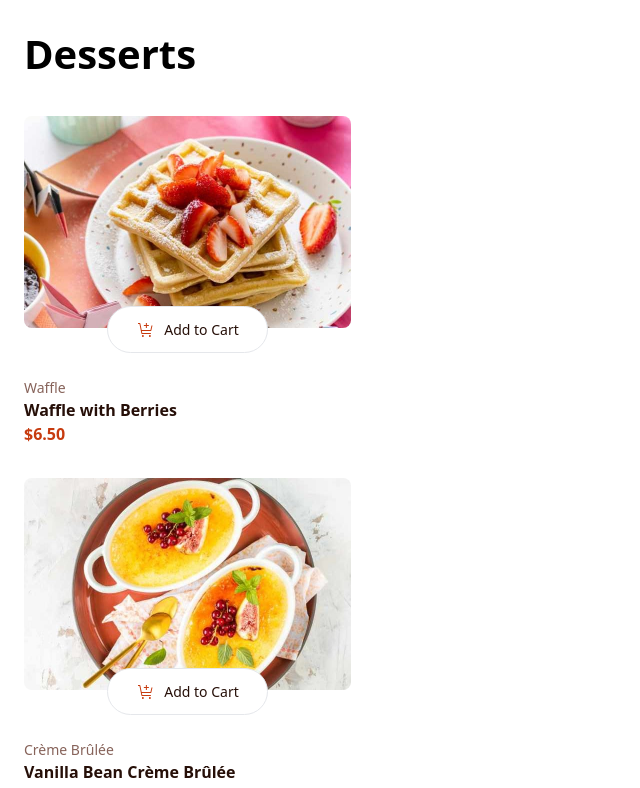
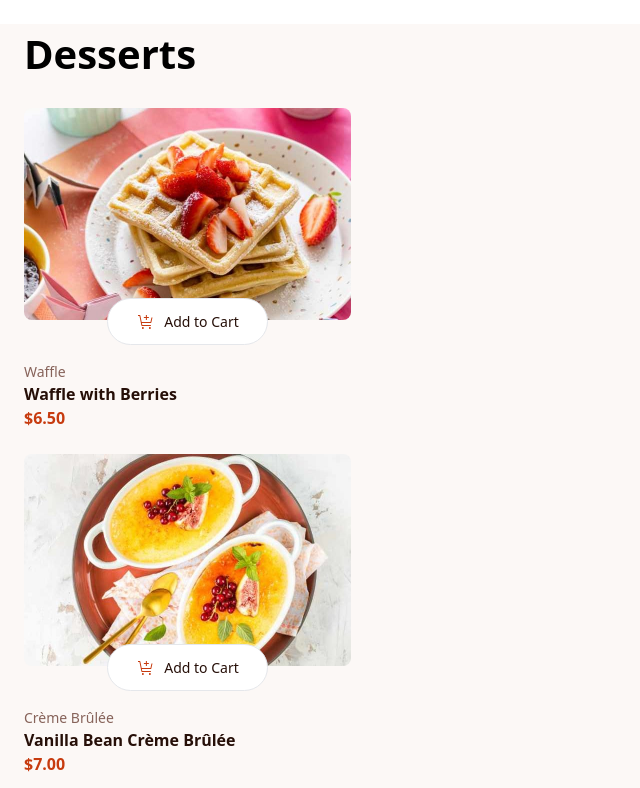
Before and after one commit to steamnp/bfs56, a React (Vite) app: page / in a window 1280 px wide. Shown: the top 788 px of the page, without its empty margins (0-640 px from the left). Built offline with nearby package versions, Linux system fonts and the light colour scheme.

Commit message:
add empty cart

```diff
--- a/src/app.jsx
+++ b/src/app.jsx
@@ -1,12 +1,10 @@
 import React from "react";
 import Home from "./pages/Home";
-import CheckOut from "./components/checkout";
 
 function app() {
   return (
-    <div>
+    <div className="bg-redRose">
       <Home />
-      <CheckOut />
     </div>
   );
 }
--- a/src/components/checkOut.jsx
+++ b/src/components/checkOut.jsx
@@ -1,7 +1,24 @@
 import React from "react";
+import EmptyCartImg from "/assets/images/illustration-empty-cart.svg";
 
 function CheckOut() {
-  return <div>CheckOut</div>;
+  return (
+    <>
+      <div className="bg-white rounded-s-xl w-[327px] h-[299px] mt-8">
+        <div className="p-6 ">
+          <h1 className="font-redhat font-bold text-[24px] text-redColor">
+            Your Cart(0)
+          </h1>
+        </div>
+        <div className="flex flex-col place-items-center m-6">
+          <img src={EmptyCartImg} alt="Empty cart" className="" />
+          <h3 className="font-redhat font-semibold text-[14px] text-lightRed my-4">
+            Your added items will appear here
+          </h3>
+        </div>
+      </div>
+    </>
+  );
 }
 
 export default CheckOut;
--- a/src/components/product.jsx
+++ b/src/components/product.jsx
@@ -3,7 +3,7 @@ function product({ name, category, price, image }) {
   //const [isHovered, setIsHovered] = useState(false);
   return (
     <>
-      <div className="mt-8 mb-6 flex flex-col">
+      <div className="mt-6 flex flex-col">
         <img
           src={image.mobile}
           alt={name}
@@ -21,7 +21,7 @@ function product({ name, category, price, image }) {
           </button>
         </div>
       </div>
-      <div className=" mt-4">
+      <div className="mt-4">
         <p className="font-redhat text-[14px] text-lightRed">{category}</p>
         <h1 className="font-redhat font-semibold text-[16px] text-blackishRed">
           {name}
--- a/src/pages/Home.jsx
+++ b/src/pages/Home.jsx
@@ -1,9 +1,10 @@
 import Product from "../components/product";
+import CheckOut from "../components/checkout";
 import data from "/data.json";
 
 function Home() {
   return (
-    <div className="m-6 w-[375px]">
+    <div className="m-6 w-[375px] bg-redRose">
       <h1 className="font-bold text-[40px]">Desserts</h1>
       {data.map((item, index) => (
         <Product
@@ -14,6 +15,7 @@ function Home() {
           image={item.image}
         />
       ))}
+      <CheckOut />
     </div>
   );
 }
--- a/tailwind.config.js
+++ b/tailwind.config.js
@@ -9,6 +9,7 @@ export default {
         redColor: "#C73B0F",
         buttonBorder: "#AD8A85",
         white: "#FFFFFF",
+        redRose: "#FCF8F6",
       },
     },
   },
```
